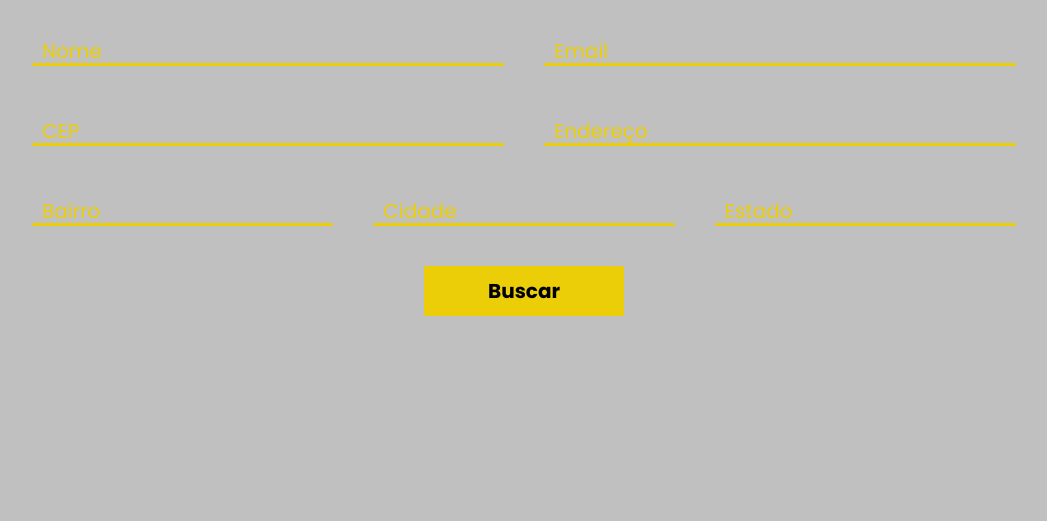
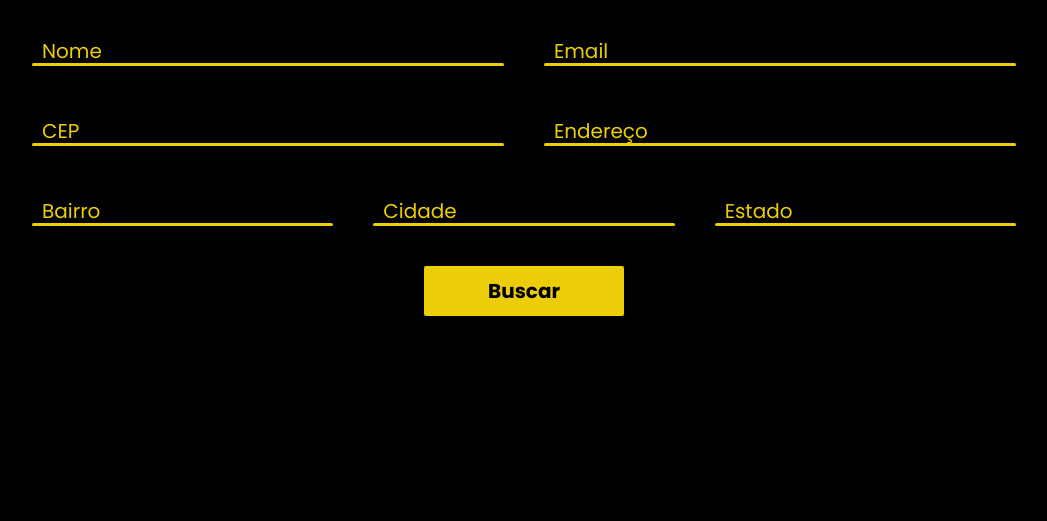
Before and after one commit to RenanBoettger/desenvolvimento-web, a plain HTML site: page CEP/index.html in a window 1280 px wide. Shown: the part 279-800 px from the top of the page, without its empty margins (116-1163 px from the left). Drawn offline with Linux system fonts and the light colour scheme.

Commit message:
Update style.css

```diff
--- a/CEP/style.css
+++ b/CEP/style.css
@@ -7,7 +7,7 @@
 }
 
 :root {
-    --bg-color: #C0C0C0;
+    --bg-color: #000;
     --primary-color: #EBCE07
 }
 
```
